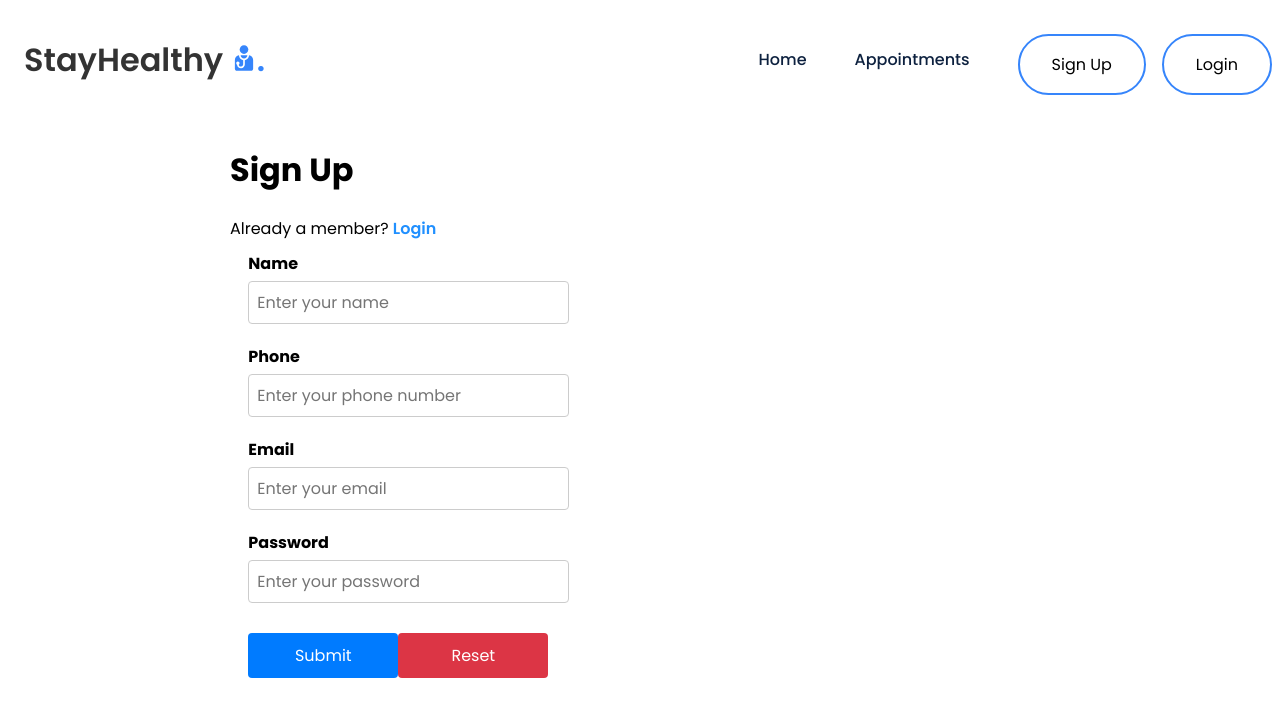
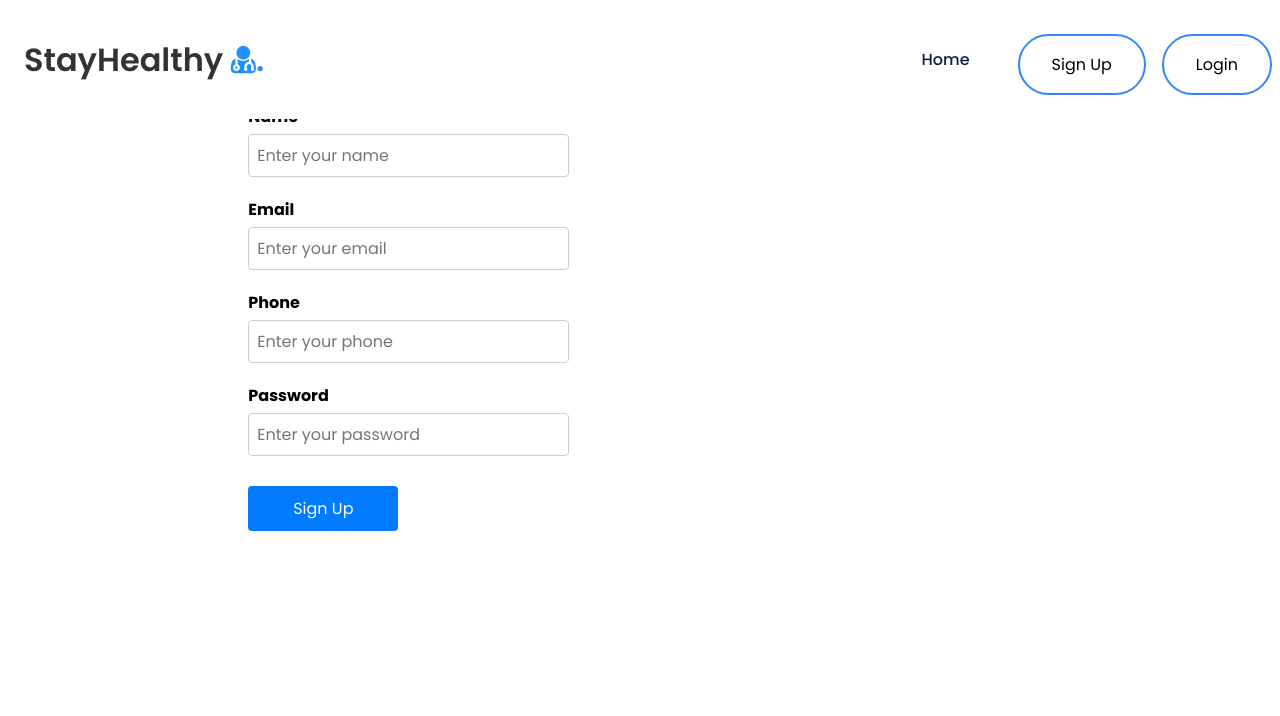
Before and after one commit to tatitanizaki/med_appt, a React (Create React App) app: page /signup in a window 1280 px wide. Shown: the top 716 px of the page. Built offline with nearby package versions, Linux system fonts and the light colour scheme.

Commit message:
Forms don't work, API issue

```diff
--- a/src/Components/Navbar/Navbar.js
+++ b/src/Components/Navbar/Navbar.js
@@ -1,39 +1,55 @@
-import React from 'react';
-import { Link } from 'react-router-dom'; // Import Link
-import './Navbar.css';
+import React, { useEffect, useState } from "react";
+import { Link } from "react-router-dom";
+import "./Navbar.css";
 
-function Navbar() {
-  const handleClick = () => {
-    // Define your click handling logic here
+const Navbar = () => {
+    const [click, setClick] = useState(false);
+    const [isLoggedIn, setIsLoggedIn] = useState(false);
+    // const [showDropdown, setShowDropdown] = useState(false); // Commented out as not used
+
+    const handleClick = () => setClick(!click);
+
+    const handleLogout = () => {
+        sessionStorage.removeItem("auth-token");
+        sessionStorage.removeItem("name");
+        sessionStorage.removeItem("email");
+        sessionStorage.removeItem("phone");
+        localStorage.removeItem("doctorData");
+        setIsLoggedIn(false);
+        window.location.reload();
     };
+
+    useEffect(() => {
+        const storedEmail = sessionStorage.getItem("email");
+        if (storedEmail) {
+            setIsLoggedIn(true);
+        }
+    }, []);
 
     return (
         <nav>
             <div className="nav__logo">
                 <Link to="/">
-          StayHealthy <svg xmlns="http://www.w3.org/2000/svg" height="26" width="26" viewBox="0 0 1000 1000" style={{ fill: '#3685fb' }}>
-            <title>Doctor With Stethoscope SVG icon</title>
-            <g>
-              <g>
-                <path d="M499.8,10c91.7,0,166,74.3,166,166c0,91.7-74.3,166-166,166c-91.7,0-166-74.3-166-166C333.8,84.3,408.1,10,499.8,10z"></path>
-                <path d="M499.8,522.8c71.2,0,129.1-58.7,129.1-129.1H370.6C370.6,464.1,428.6,522.8,499.8,522.8z"></path>
-                <path d="M693.2,395c-0.7,94.9-70.3,173.7-160.8,188.9v155.9c0,80.3-60.7,150.8-140.8,155.3c-83,4.7-152.7-58.9-157.6-139.7c-22-12.8-35.6-38.5-30.3-66.7c4.7-25.1,25.5-45.6,50.8-49.9c39.7-6.7,74.1,23.7,74.1,62.1c0,23-12.3,43-30.7,54.1c4.7,45.4,45.1,80.4,92.6,76c44.6-4,77.2-44.4,77.2-89.2v-158c-90.5-15.2-160.1-94-160.8-188.9c-89.4,11.5-158.2,87.9-158.2,180.5V910c0,44.2,35.8,80,80,80h542.6c44.2,0,80.1-35.8,80.1-80V575.5C851.4,483,782.6,406.6,693.2,395z"></path>
-              </g>
-            </g>
-          </svg>
+                    StayHealthy <i style={{ color: '#2190FF' }} className="fa fa-user-md"></i>
                 </Link>
                 <span>.</span>
             </div>
             <div className="nav__icon" onClick={handleClick}>
-        <i className="fa fa-times fa fa-bars"></i>
+                <i className={click ? "fa fa-times" : "fa fa-bars"}></i>
             </div>
-      <ul className="nav__links active">
+            <ul className={click ? 'nav__links active' : 'nav__links'}>
                 <li className="link">
                     <Link to="/">Home</Link>
                 </li>
+                {/* other links */}
+                {isLoggedIn ? (
                     <li className="link">
-          <Link to="/appointments">Appointments</Link>
+                        <button className="btn2" onClick={handleLogout}>
+                            Logout
+                        </button>
                     </li>
+                ) : (
+                    <>
                         <li className="link">
                             <Link to="/signup">
                                 <button className="btn1">Sign Up</button>
@@ -44,9 +60,11 @@ function Navbar() {
                                 <button className="btn1">Login</button>
                             </Link>
                         </li>
+                    </>
+                )}
             </ul>
         </nav>
     );
-}
+};
 
 export default Navbar;
--- a/src/Components/Sign_Up/Sign_Up.js
+++ b/src/Components/Sign_Up/Sign_Up.js
@@ -1,67 +1,105 @@
 import React, { useState } from 'react';
 import './Sign_Up.css';
+import { useNavigate } from 'react-router-dom';
+import { API_URL } from '../../config';
 
-function SignUp() {
-  const [formData, setFormData] = useState({
-    name: '',
-    phone: '',
-    email: '',
-    password: ''
+const Sign_Up = () => {
+    const [name, setName] = useState('');
+    const [email, setEmail] = useState('');
+    const [phone, setPhone] = useState('');
+    const [password, setPassword] = useState('');
+    const [showerr, setShowerr] = useState('');
+
+    const navigate = useNavigate();
+
+    const register = async (e) => {
+        e.preventDefault();
+
+        const response = await fetch(`${API_URL}/api/auth/register`, {
+            method: "POST",
+            headers: {
+                "Content-Type": "application/json",
+            },
+            body: JSON.stringify({
+                name,
+                email,
+                password,
+                phone,
+            }),
         });
 
-  const handleInputChange = (e) => {
-    const { name, value } = e.target;
-    setFormData({
-      ...formData,
-      [name]: value
-    });
-  };
+        const json = await response.json();
 
-  const validateForm = () => {
-    const { phone } = formData;
-    return phone.match(/^\d{10}$/);
-  };
-
-  const handleSubmit = (e) => {
-    e.preventDefault();
-    if (validateForm()) {
-      alert('Form is valid');
-      // Submit form or further processing
+        if (json.authtoken) {
+            sessionStorage.setItem("auth-token", json.authtoken);
+            navigate("/");
+            window.location.reload();
         } else {
-      alert('Phone number must be 10 digits');
+            setShowerr(json.errors ? json.errors[0].msg : json.error);
         }
     };
 
     return (
         <div className="container" style={{ marginTop: '5%' }}>
             <div className="signup-grid">
-        <div className="signup-text">
-          <h1>Sign Up</h1>
-        </div>
-        <div className="signup-text1" style={{ textAlign: 'left' }}>
-          Already a member? <span><a href="../Login/Login.html" style={{ color: '#2190FF' }}> Login</a></span>
-        </div>
                 <div className="signup-form">
-          <form onSubmit={handleSubmit}>
+                    <form method="POST" onSubmit={register}>
+                        {/* Name field */}
                         <div className="form-group">
                             <label htmlFor="name">Name</label>
-              <input type="text" name="name" id="name" required className="form-control" placeholder="Enter your name" aria-describedby="helpId" onChange={handleInputChange} />
+                            <input
+                                type="text"
+                                id="name"
+                                className="form-control"
+                                placeholder="Enter your name"
+                                value={name}
+                                onChange={(e) => setName(e.target.value)}
+                            />
                         </div>
+
+                        {/* Email field */}
+                        <div className="form-group">
+                            <label htmlFor="email">Email</label>
+                            <input
+                                type="email"
+                                id="email"
+                                className="form-control"
+                                placeholder="Enter your email"
+                                value={email}
+                                onChange={(e) => setEmail(e.target.value)}
+                            />
+                        </div>
+
+                        {/* Phone field */}
                         <div className="form-group">
                             <label htmlFor="phone">Phone</label>
-              <input type="tel" name="phone" id="phone" required className="form-control" placeholder="Enter your phone number" aria-describedby="helpId" onChange={handleInputChange} />
+                            <input
+                                type="tel"
+                                id="phone"
+                                className="form-control"
+                                placeholder="Enter your phone"
+                                value={phone}
+                                onChange={(e) => setPhone(e.target.value)}
+                            />
                         </div>
-            <div className="form-group">
-              <label htmlFor="email">Email</label>
-              <input type="email" name="email" id="email" required className="form-control" placeholder="Enter your email" aria-describedby="helpId" onChange={handleInputChange} />
-            </div>
+
+                        {/* Password field */}
                         <div className="form-group">
                             <label htmlFor="password">Password</label>
-              <input type="password" name="password" id="password" required className="form-control" placeholder="Enter your password" aria-describedby="helpId" onChange={handleInputChange} />
+                            <input
+                                type="password"
+                                id="password"
+                                className="form-control"
+                                placeholder="Enter your password"
+                                value={password}
+                                onChange={(e) => setPassword(e.target.value)}
+                            />
                         </div>
+
+                        {showerr && <div className="err" style={{ color: 'red' }}>{showerr}</div>}
+
                         <div className="btn-group">
-              <button type="submit" className="btn btn-primary mb-2 mr-1 waves-effect waves-light">Submit</button>
-              <button type="reset" className="btn btn-danger mb-2 waves-effect waves-light">Reset</button>
+                            <button type="submit" className="btn btn-primary mb-2 mr-1 waves-effect waves-light">Sign Up</button>
                         </div>
                     </form>
                 </div>
@@ -70,4 +108,4 @@ function SignUp() {
     );
 }
 
-export default SignUp;
+export default Sign_Up;
--- /dev/null
+++ b/src/config.js
@@ -0,0 +1,5 @@
+export const API_URL = window.location.hostname === "localhost" ? "https://tatianataniz-8181.theiadockernext-1-labs-prod-theiak8s-4-tor01.proxy.cognitiveclass.ai/" : "add your theia server side url";
+console.log(
+    "API_URL :",
+    API_URL
+);
```
Also changed, not shown: 1 other file (tests, documents, lock files or other folders). Lines whose indentation alone changed are shown as unchanged.
